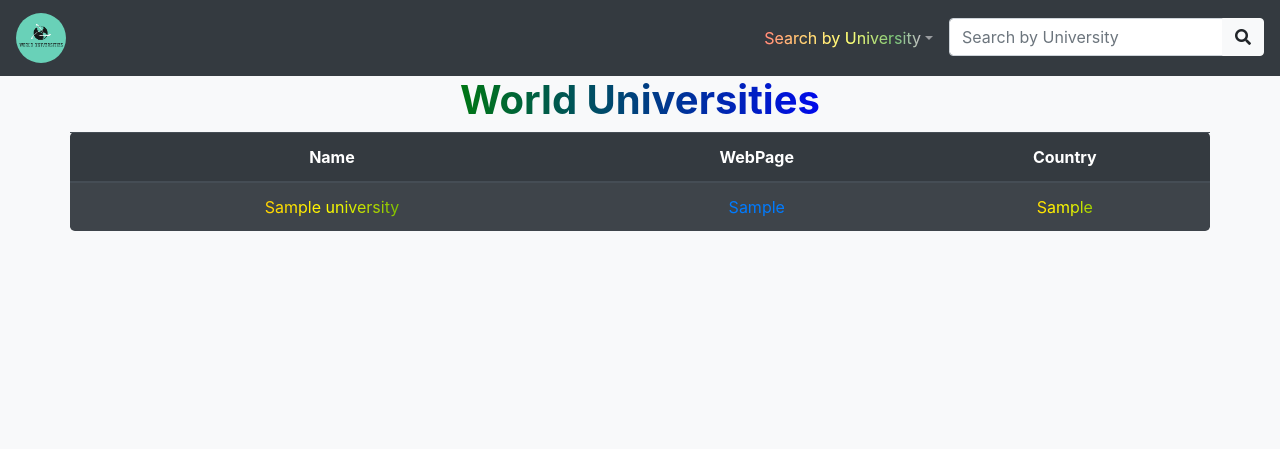
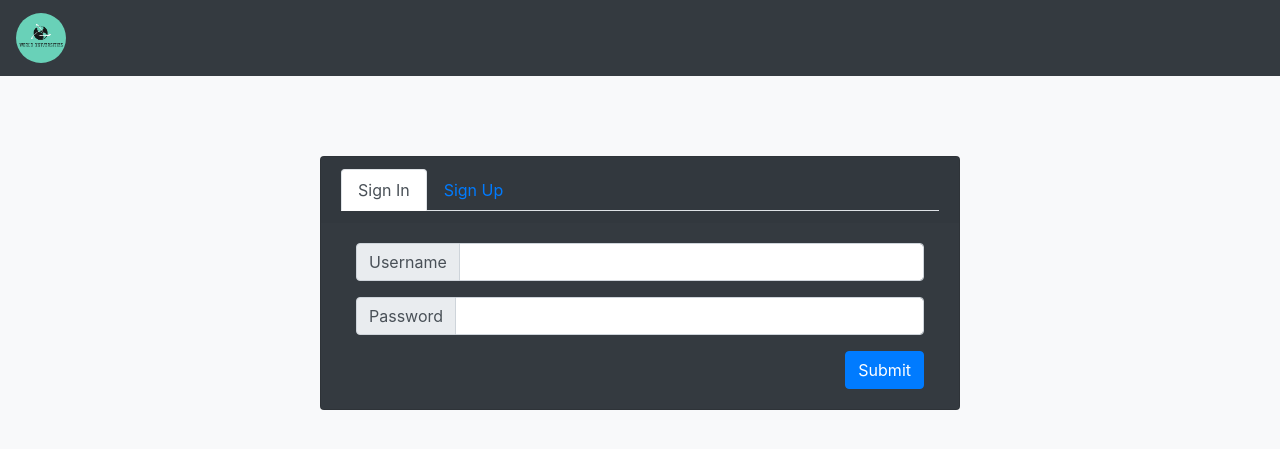
Before and after one commit to FahimSifnatul/world_universities, a Django app: page / in a window 1280 px wide. Shown: the top 449 px of the page. Run offline with Django 3.2, Linux system fonts and the light colour scheme; tables that the repository leaves empty hold one stand-in row (values such as "Sample post"); some libraries are stand-ins or nearby versions.

Commit message:
Added sign in/up form layout

```diff
--- a/home/views.py
+++ b/home/views.py
@@ -11,16 +11,23 @@ API_URL = 'http://127.0.0.1:8000/'
 # Create your views here.
 class Home(View):
 	def get(self, request, *args, **kwargs):
-		universities = Universities.objects.all().order_by('country')
-
-		if len(universities) == 0:
-			# To build the database
-			requests.get(API_URL+'collect')
+		if request.user.is_authenticated:
 			universities = Universities.objects.all().order_by('country')
 
-		context = {}
-		context = {'universities' : universities}
-		return render(request, 'home.html', context)
+			if len(universities) == 0:
+				# To build the database
+				requests.get(API_URL+'collect')
+				universities = Universities.objects.all().order_by('country')
+
+			context = {}
+			context['user_authenticated'] = 'True'
+			context['universities'] = universities
+			return render(request, 'home.html', context)
+
+		else:
+			context = {}
+			context['user_authenticated'] = 'False'
+			return render(request, 'home.html', context)
 
 
 	def post(self, request, *args, **kwargs):
--- a/templates/home.html
+++ b/templates/home.html
@@ -50,6 +50,7 @@
 		<a class="navbar-brand" href="#">
 	  		<img class="rounded-circle" src="{% static 'images/logo.png' %}" alt="logo" width="50">
 		</a>
+		{% if user_authenticated == 'True' %}
 			<ul class="navbar-nav ml-auto">
 		      	<!-- Dropdown -->
 			    <li class="nav-item dropdown">
@@ -83,9 +84,11 @@
 
 			    </li>
 		    </ul>
+	    {% endif %}
 	</nav>
 
 	<!-- Table to show country data -->
+	{% if user_authenticated == 'True' %}
 		<h1 class="text-center"><b>World Universities</b></h1>
 		<div id="table" class="container-fluid table-responsive-sm">
 			<table class="container rounded-lg table table-dark table-striped table-hover text-center w-100">
@@ -107,6 +110,81 @@
 				</tbody>
 			</table>
 		</div>
+	{% elif user_authenticated == 'False' %}
+		<div class="card mx-auto w-50 bg-dark" style="top: 10vh;">
+			<div class="card-header border-0">
+				<!-- Sign In / Sign Up navs -->
+				<ul class="nav nav-tabs">
+ 					<li class="nav-item">
+    					<a class="nav-link active" data-toggle="tab" href="#sign_in">Sign In</a>
+  					</li>
+  					<li class="nav-item">
+    					<a class="nav-link" data-toggle="tab" href="#sign_up">Sign Up</a>
+  					</li>
+				</ul>
+			</div>
+
+			<!-- Sign In Form -->
+			<div class="card-body tab-content">
+				<div id="sign_in" class="container tab-pane active">
+					<form id="sign_in_form" method="POST" name="sign_in_form"> {% csrf_token %}
+						<div class="form-group">
+							<div class="input-group">
+								<div class="input-group-prepend">
+									<div class="input-group-text">Username</div>
+								</div>
+								<input class="form-control" type="text" name="username" required>
+							</div>
+						</div>
+						<div class="form-group">
+							<div class="input-group">
+								<div class="input-group-prepend">
+									<div class="input-group-text">Password</div>
+								</div>
+								<input class="form-control" type="password" name="password" required>
+							</div>
+						</div>
+						<div class="form-group">
+							<input class="btn btn-primary float-right" type="submit" name="sign_in_submit">
+						</div>
+					</form>
+				</div>
+
+				<!-- Sign Up Form -->
+				<div id="sign_up" class="container tab-pane fade">
+					<form method="POST" name="sign_up_form"> {% csrf_token %}
+						<div class="form-group">
+							<div class="input-group">
+								<div class="input-group-prepend">
+									<div class="input-group-text">Username</div>
+								</div>
+								<input class="form-control" type="text" name="new_username" required>
+							</div>
+						</div>
+						<div class="form-group">
+							<div class="input-group">
+								<div class="input-group-prepend">
+									<div class="input-group-text">E-mail</div>
+								</div>
+								<input class="form-control" type="email" name="new_email" required>
+							</div>
+						</div>
+						<div class="form-group">
+							<div class="input-group">
+								<div class="input-group-prepend">
+									<div class="input-group-text">Password</div>
+								</div>
+								<input class="form-control" type="password" name="new_password" required>
+							</div>
+						</div>
+						<div class="form-group">
+							<input class="btn btn-primary float-right" type="submit" name="sign_up_submit">
+						</div>
+					</form>
+				</div>
+			</div>
+		</div>
+	{% endif %}
 </body>
 
 {% if messages %}
```
Lines whose indentation alone changed are shown as unchanged.
